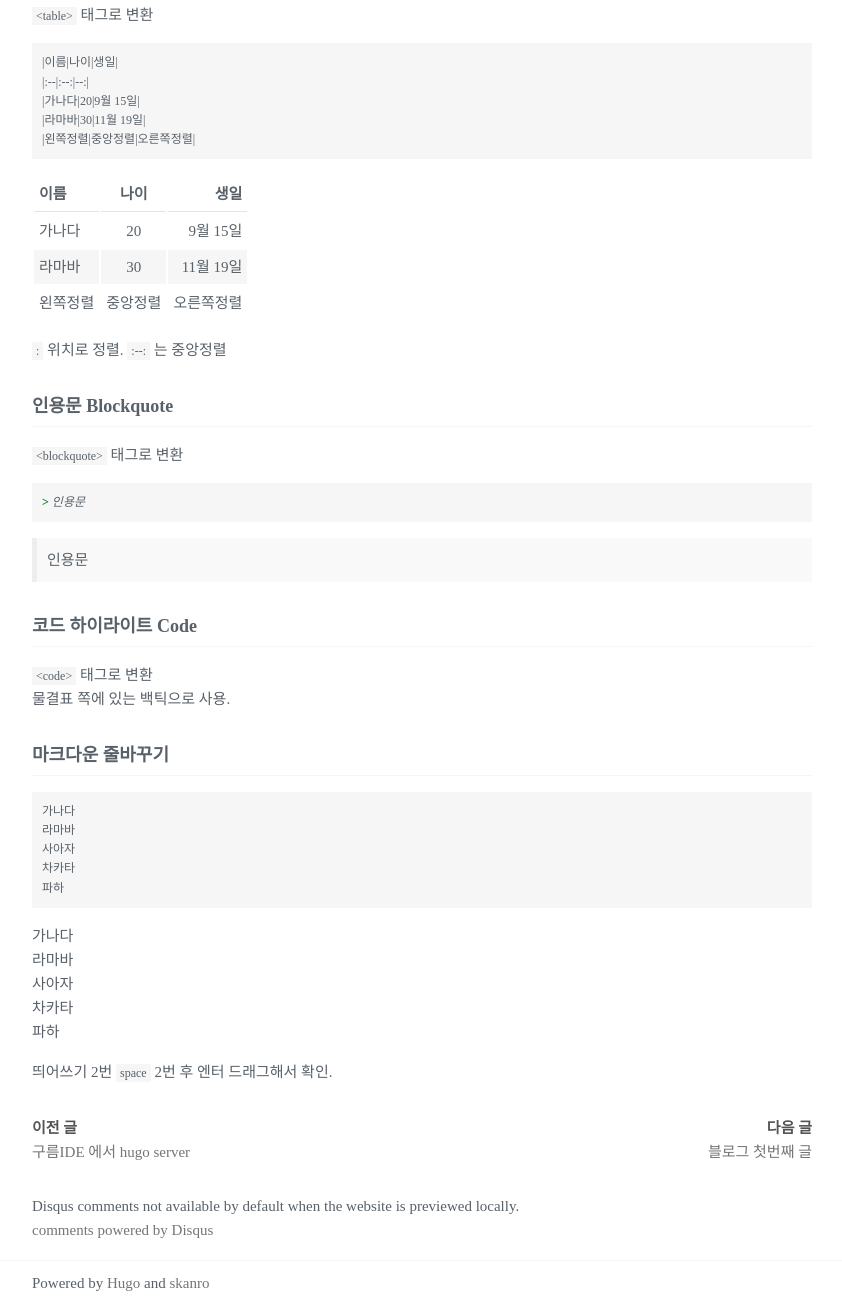
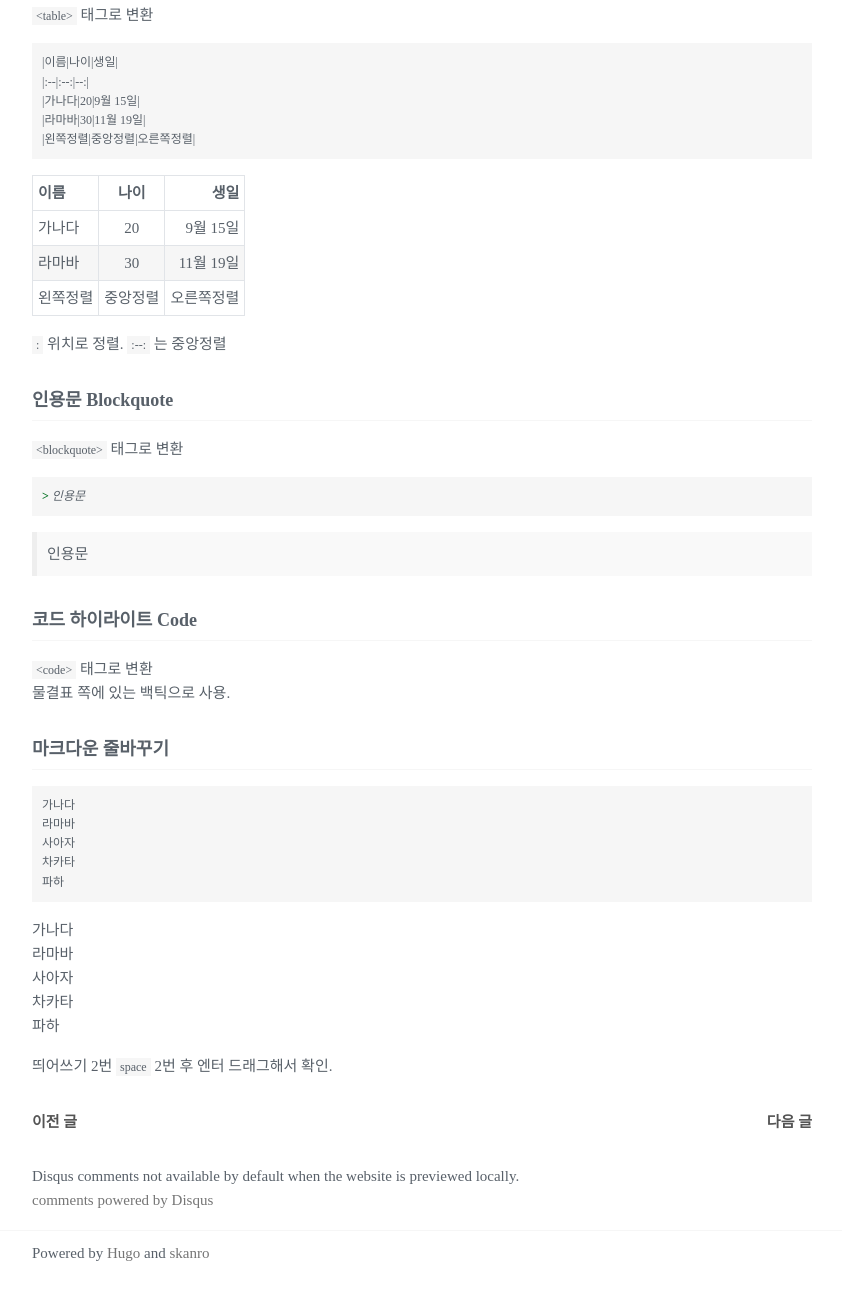
Before and after one commit to skanro/skanro.github.io, a plain HTML site: page posts/markdown/index.html in a window 1280 px wide. Shown: the part 1927-3232 px from the top of the page, without its empty margins (218-1060 px from the left). After the commit the page ends 3202 px from the top, so only its background shows below. Drawn offline with Linux system fonts and the light colour scheme.

Commit message:
202101292320

```diff
--- a/css/main.css
+++ b/css/main.css
@@ -21,9 +21,8 @@ pre { background: var(--border-color) !important; padding: 10px; }
 p > code { background: var(--border-color); font-size: 0.8em; padding: 2px 4px; }
 .highlight { margin: 0 0 16px; font-size: 0.8em; }
 li { padding-left: 20px; list-style-position: inside; }
-table { margin: 0 0 16px; }
-table thead th { border-bottom: 1px solid #e1e4e8; }
-th, td { padding: 5px; }
+table { margin: 0 0 16px; border-spacing: 0px; border-collapse: collapse; }
+th, td { padding: 5px; border: 1px solid #e1e4e8; }
 tr:nth-child(even) { background: var(--secondary-color) }
 blockquote { background: #f9f9f9; padding: 10px; border-left: 5px solid #eee; }
 
@@ -50,7 +49,7 @@ article { padding: 8px 0; display: flex; flex-direction: column; }
 .pagenav { display: flex; justify-content: space-between; }
 .muted { color: var(--muted-color); font-weight: bold; }
 .prev { text-align: left; }
-.next { text-align: right; }
+.next { text-align: right; align-items: flex-end; }
 #comment { margin-top: auto; padding-top: 30px; }
 
 #content { margin: 16px 0; }
--- a/posts/markdown/index.html
+++ b/posts/markdown/index.html
@@ -139,13 +139,9 @@ https://google.com
   <nav class="pagenav">
     <a class="prev" href="https://skanro.github.io/posts/goormide-hugo/">
       <span class="muted">이전 글</span>
-      <br>
-      <span>구름IDE 에서 hugo server </span>
     </a>
     <a class="next" href="https://skanro.github.io/posts/first-post/">
       <span class="muted">다음 글</span>
-      <br>
-      <span>블로그 첫번째 글</span>
     </a>
   </nav>
 	<div id="comment"><div id="disqus_thread"></div>
```
Also changed, not shown: posts/cosmosfarm-comment/index.html (+0 -2 lines), posts/first-post/index.html (+0 -2 lines), posts/goormide-hugo/index.html (+0 -4 lines).
